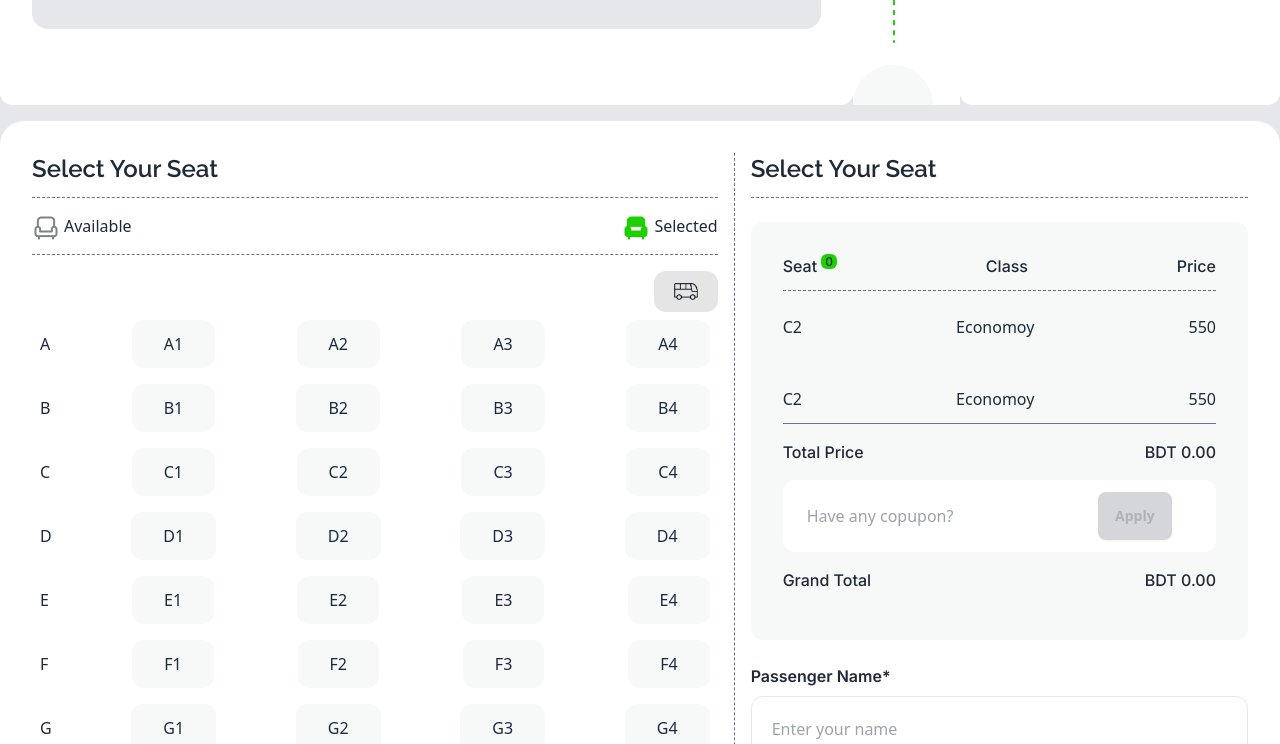
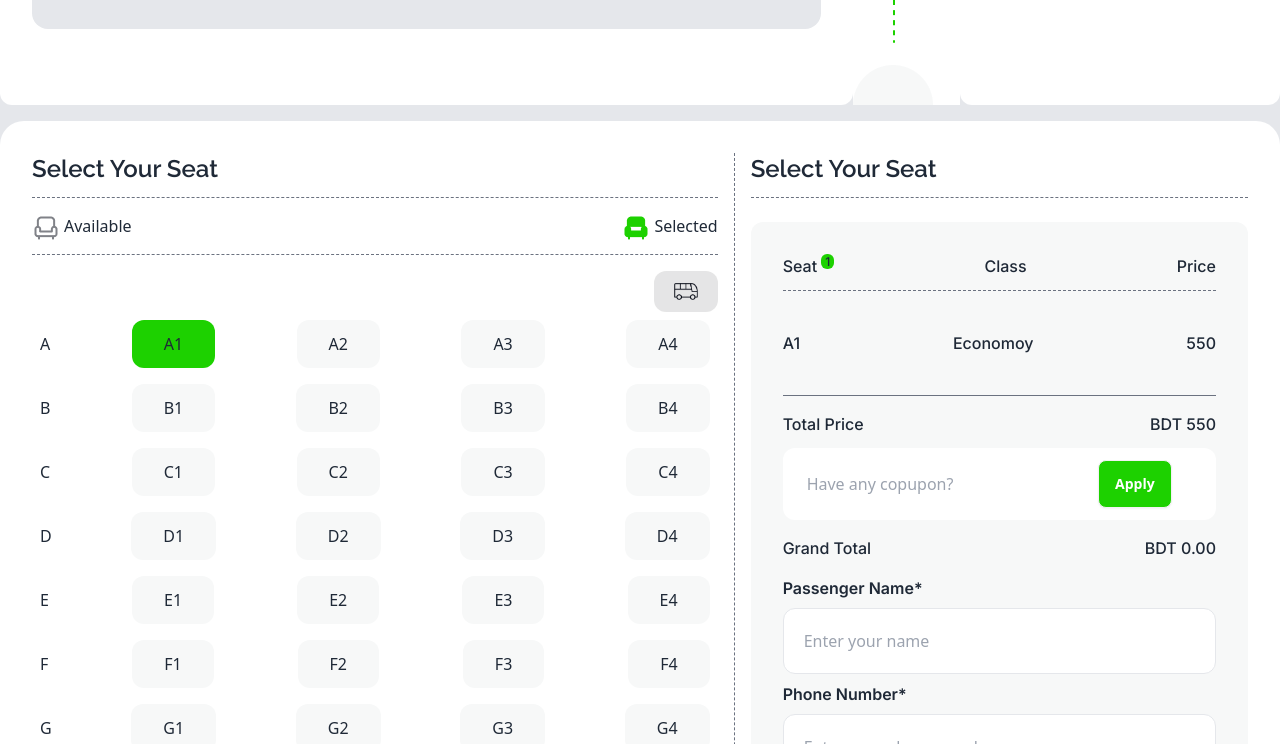
Before and after one commit to mdshamim125/bus-ticketing, a plain HTML site: page index.html in a window 1280 px wide. Both pictures are taken after a click on the element "A1". Shown: the part 1872-2616 px from the top of the page. Drawn offline with nearby package versions, Linux system fonts and the light colour scheme.

Commit message:
alhamdulillah

```diff
--- a/index.html
+++ b/index.html
@@ -298,23 +298,27 @@
                                 <h5>Class</h5>
                                 <h5>Price</h5>
                             </div>
-                            <div class="flex justify-between py-6">
-                                <p class="selected-seat">C2</p>
+                            <div id="dynamic-ticket" class=" py-6"></div>
+                            <div id="ticket-class">
+                                <div class="flex justify-between py-6"  id="selected-seat1">
+                                    <p>C2</p>
                                     <p>Economoy</p>
                                     <p class="price-per-seat">550</p>
                                 </div>
-                            <div class="flex justify-between py-6 border-b border-gray-500 pb-3">
-                                <p class="selected-seat">C2</p>
+                                <div class="flex justify-between py-6 "  id="selected-seat2">
+                                    <p>C2</p>
                                     <p>Economoy</p>
                                     <p class="price-per-seat">550</p>
+
                             </div>
-                            <div class="flex justify-between inter font-medium py-4">
+                            <!-- total price div -->
+                            <div class="flex justify-between inter font-medium py-4 border-t border-gray-500 pb-3">
                                 <h5>Total Price</h5>
                                 <h5>BDT <span id="total"> 0.00</span></h5>
                             </div>
-                            <div class="flex justify-between items-center rounded-xl bg-white p-1">
-                                <input type="text" placeholder="Have any copupon?" class="p-5">
-                                <button class="btn bg-primary py-2 px-4 text-white rounded-lg cursor-pointer" disabled="disabled">Apply<button>
+                            <div class="flex justify-between items-center rounded-xl bg-white p-1" class="" id="coupon">
+                                <input type="text" placeholder="Have any copupon?" class="p-5" id="coupon-text">
+                                <button class="btn bg-primary py-2 px-4 text-white rounded-lg cursor-pointer" id="coupon-btn">Apply<button>
                             </div>
                             <!-- grand total div -->
                             <div class="flex justify-between inter font-medium py-4">
@@ -336,7 +340,11 @@
                             <input type="text" placeholder="Enter your email id" class="p-5 border border-solid border-rgba-gray-900-10 w-full rounded-xl my-2">
                         </div>
                         <div>
-                            <button class="btn bg-primary w-full py-4 rounded-xl text-white raleway font-extrabold" disabled>Next</button>
+                            <button class="btn bg-primary w-full py-4 rounded-xl text-white raleway font-extrabold">Next</button>
+                        </div>
+                        <div class="flex justify-around underline mt-2 inter">
+                            <a href="">Terms and Conditions</a>
+                            <a href="">Cancellation Policy</a>
                         </div>
                     </div>
                 </div>
--- a/script.js
+++ b/script.js
@@ -1 +1,72 @@
-// console.log("connected1");
+const seats = document.getElementsByClassName("seat");
+const totalSeat = document.getElementById("total-seat").innerText;
+const selectedSeat = document.getElementById("selected-seat-number").innerText;
+let total = document.getElementById("total").innerText;
+const couponButton = document.getElementById("coupon-btn");
+
+let totalTaka = parseFloat(total);
+let grandTotal = parseFloat(document.getElementById("grand-total").innerText);
+// for removing
+const element1 = document.getElementById("selected-seat1");
+const element2 = document.getElementById("selected-seat2");
+// for adding
+const dynamicElement = document.getElementById("dynamic-ticket");
+
+let ticketNumber = 0;
+let totalSeatNumber = parseInt(totalSeat);
+let selectedTotalSeats = parseInt(selectedSeat);
+
+for (const seat of seats) {
+  seat.addEventListener("click", function () {
+    if (ticketNumber < 4) {
+      seat.classList.add("bg-primary");
+      ticketNumber++;
+      totalSeatNumber--;
+      selectedTotalSeats++;
+      document.getElementById("total-seat").innerText = totalSeatNumber;
+      document.getElementById("selected-seat-number").innerText =
+        selectedTotalSeats;
+      element1.remove();
+      element2.remove();
+
+      const p1 = document.createElement("p");
+      const p2 = document.createElement("p");
+      const p3 = document.createElement("p");
+      const d = document.createElement("div");
+
+      p1.innerText = seat.innerText;
+      p2.innerText = "Economoy";
+      p3.innerText = 550;
+
+      d.appendChild(p1);
+      d.appendChild(p2);
+      d.appendChild(p3);
+      dynamicElement.appendChild(d);
+
+      p1.classList.add("inter", "font-medium");
+      d.classList.add("flex", "justify-between", "py-4", "inter", "font-medium");
+
+        // total amount
+      totalTaka = selectedTotalSeats*550;
+      document.getElementById("total").innerText = totalTaka;
+
+    // grand total amount
+
+    couponButton.addEventListener('click', function(){
+        const givenCoupon = document.getElementById("coupon-text").value;
+        if(givenCoupon === "NEW 15"){
+            let discount = 0.15*totalTaka;
+            let grandTaka = totalTaka - discount;
+
+            document.getElementById("grand-total").innerText = grandTaka;
+            const coupon = document.getElementById("coupon");
+            coupon.classList.add("hidden");
+
+        }
+    })
+
+    } else {
+      alert("You have selected your maximum limit.");
+    }
+  });
+}
```
Also changed, not shown: tailwind.config.js (line endings or trailing spaces). Lines whose indentation alone changed are shown as unchanged.
